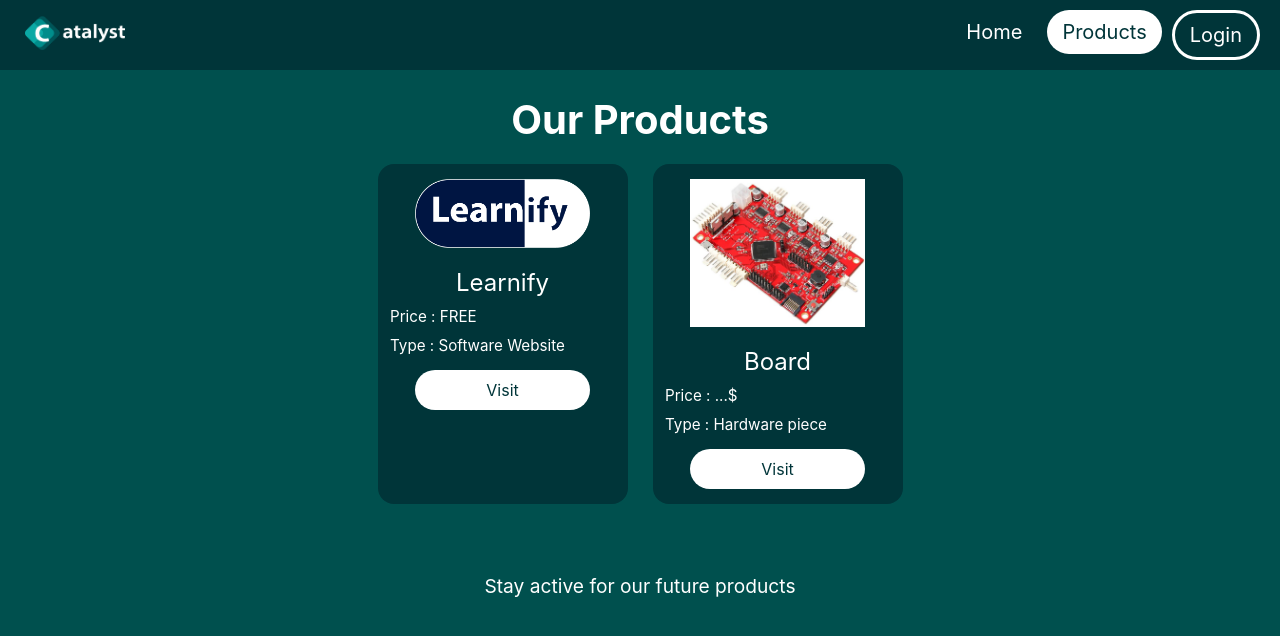
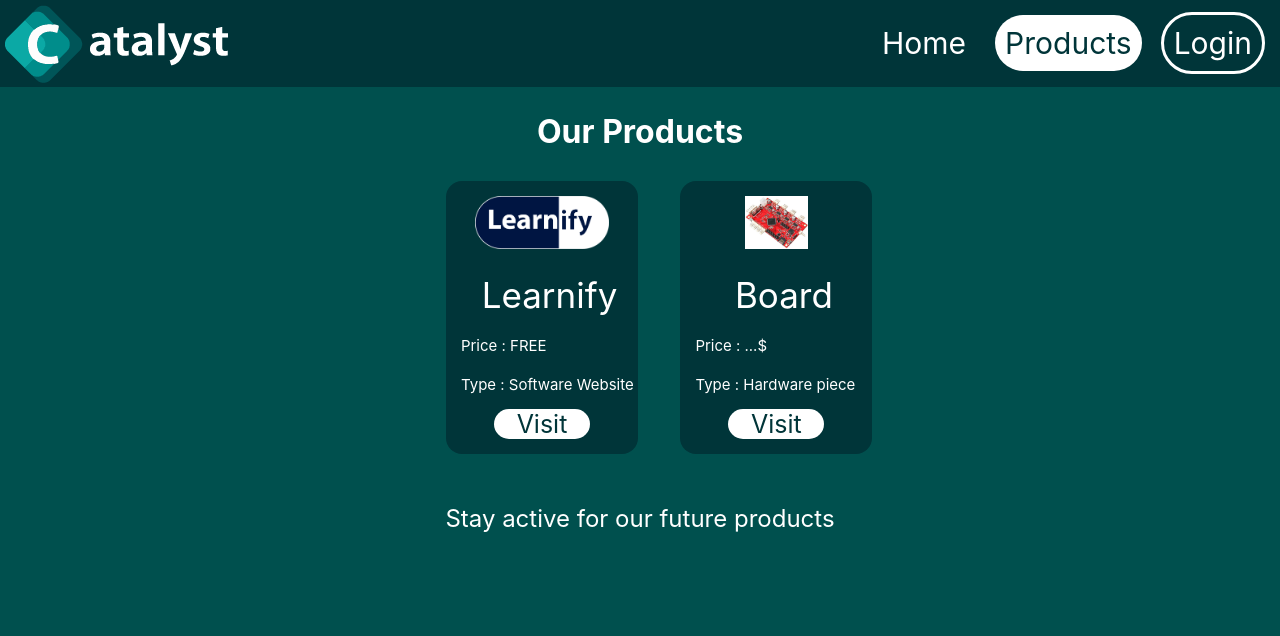
Before and after one commit to Ahmoty/catalyst, a plain HTML site: page products.html in a window 1280 px wide. Drawn offline with Linux system fonts and the light colour scheme.

Commit message:
Update products.css

```diff
--- a/css/products.css
+++ b/css/products.css
@@ -1,186 +1,143 @@
-* {
-    margin: 0;
-    padding: 0;
+*{
+    margin: 0px;
+    padding:0px;
     box-sizing: border-box;
 }
-
-  body {
+body{
     background-color: #00504E;
-    font-family: "inter", sans-serif;
 }
-
-  /* === NAVIGATION === */
-  nav {
+/* Page settings */
+nav{
     background-color: #003539;
     position: sticky;
-    top: 0;
-    display: flex;
-    justify-content: space-between;
-    align-items: center;
-    flex-wrap: wrap;
-    padding: 10px 20px;
+    top:0;
+    align-content: center;
 }
-
-  .logo-image {
-    max-width: 100px;
-    margin: 5px;
+.logo-image{
+    margin-top: 5px;
+    margin-left: 5px;
 }
-
-  .nav-links {
-    display: flex;
-    flex-wrap: wrap;
-    list-style: none;
-    gap: 10px;
+.nav-links{
+    margin-top: 25px;
+    list-style-type: none;
+    float: right;
+    margin-left: 50px;
+    text-align: center;
 }
-
-  li a {
-    font-size: 20px;
-    padding: 10px 15px;
-    color: white;
-    text-decoration: none;
+li{
     display: inline-block;
 }
-
-  li a:active {
+li a{
+    height: fit-content;
+    margin-top: auto;
+    margin-bottom: auto;
+    font-size: 30px;
+    margin-right: 15px;
+    padding: 10px;
+    font-family: "inter";
+    text-decoration: none;
+    color: white;
+}
+li a:active{
     text-decoration: underline;
 }
-
-  #active-tab {
+#active-tab{
     background-color: white;
     color: #003539;
     border-radius: 3rem;
 }
-
-  #no-acc {
-    border: white 3px solid;
+#no-acc{
+    border: white solid 3px;
     border-radius: 2rem;
 }
-
-  /* === PRODUCTS SECTION === */
-  .products {
-    display: flex;
-    flex-wrap: wrap;
-    justify-content: center;
-    gap: 25px;
-    padding: 20px;
+/* Nav bar style */
+.products{
+    display: block;
+    text-align: center;
+    align-content: center;
+    width: fit-content;
+    height: fit-content;
+    margin-left: auto;
+    margin-right: auto;
 }
-
-  h1 {
+h1{
     margin-top: 25px;
+    font-family: "inter";
     color: white;
     text-align: center;
-    font-size: 2.5rem;
 }
-
-  /* === PRODUCT CARD === */
-  .product-card {
+.product-card{
+    display: inline-block;
+    margin-top: 30px;
+    margin-left: 3%;
     background-color: #003539;
-    width: 250px;
+    width: 15%;
+    height: 25%;
     border-radius: 1rem;
+    justify-content: center;
+    align-content: center;
     padding-bottom: 15px;
-    display: flex;
-    flex-direction: column;
-    align-items: center;
-    text-align: left;
 }
-
-  #learnify-logo,
-  #board-logo {
+#learnify-logo{
     display: block;
     width: 70%;
     height: auto;
     padding-top: 15px;
-    margin: 0 auto;
+    margin-left: auto;
+    margin-right: auto;
+}
+.soft-info{
+    margin-left: 15px;
+    margin-top: 25px;
+}
+.name{
+    text-align: center;
+    color: white;
+    font-family: "inter";
+    font-size: 35px;
+}
+.price,
+.type{
+    margin-top: 20px;
+    text-align: left;
+    color: white;
+    font-family: "inter";
+    font-size: 15px;
+}
+.link{
+    margin-left: auto;
+    margin-right: auto;
+    margin-top: 15px;
+    font-family: "inter";
+    font-size: 25px;
+    text-align: center;
+    background-color: white;
+    border-radius: 25px;
+    width: 50%;
 }
 
-  .soft-info {
-    width: 90%;
-    margin-top: 20px;
-  }
-
-  .name {
-    color: white;
-    font-size: 1.5rem;
-    text-align: center;
-    margin-bottom: 10px;
-  }
-
-  .price,
-  .type {
-    color: white;
-    font-size: 0.95rem;
-    margin-top: 10px;
-  }
-
-  .link {
-    margin-top: 15px;
-    background-color: white;
-    border-radius: 25px;
-    width: 70%;
-    text-align: center;
-    padding: 10px;
-  }
-
-  .link a {
+.link a{
     text-decoration: none;
     color: #003539;
-    font-size: 1rem;
 }
-
-  .card-press {
+.card-press{
     width: fit-content;
     height: fit-content;
 }
 
-  /* === END TEXT === */
-  .end-products {
+#board-logo{
+    display: block;
+    width:33%;
+    height: auto;
+    padding-top: 15px;
+    margin-left: auto;
+    margin-right: auto;
+}
+.end-products{
     margin-top: 50px;
     padding-bottom: 30px;
     text-align: center;
     color: white;
-    font-size: 1.2rem;
+    font-family: "inter";
+    font-size: 150%;
 }
-
-  /* === RESPONSIVE DESIGN === */
-  @media (max-width: 768px) {
-    nav {
-      flex-direction: column;
-      align-items: flex-start;
-    }
-
-    .nav-links {
-      flex-direction: column;
-      width: 100%;
-    }
-
-    li a {
-      font-size: 18px;
-      padding: 8px 12px;
-    }
-
-    h1 {
-      font-size: 1.8rem;
-    }
-
-    .product-card {
-      width: 90%;
-    }
-
-    .name {
-      font-size: 1.3rem;
-    }
-
-    .price,
-    .type {
-      font-size: 0.9rem;
-    }
-
-    .link {
-      width: 80%;
-      font-size: 0.95rem;
-    }
-
-    .end-products {
-      font-size: 1rem;
-    }
-  }
```
Lines whose indentation alone changed are shown as unchanged.
